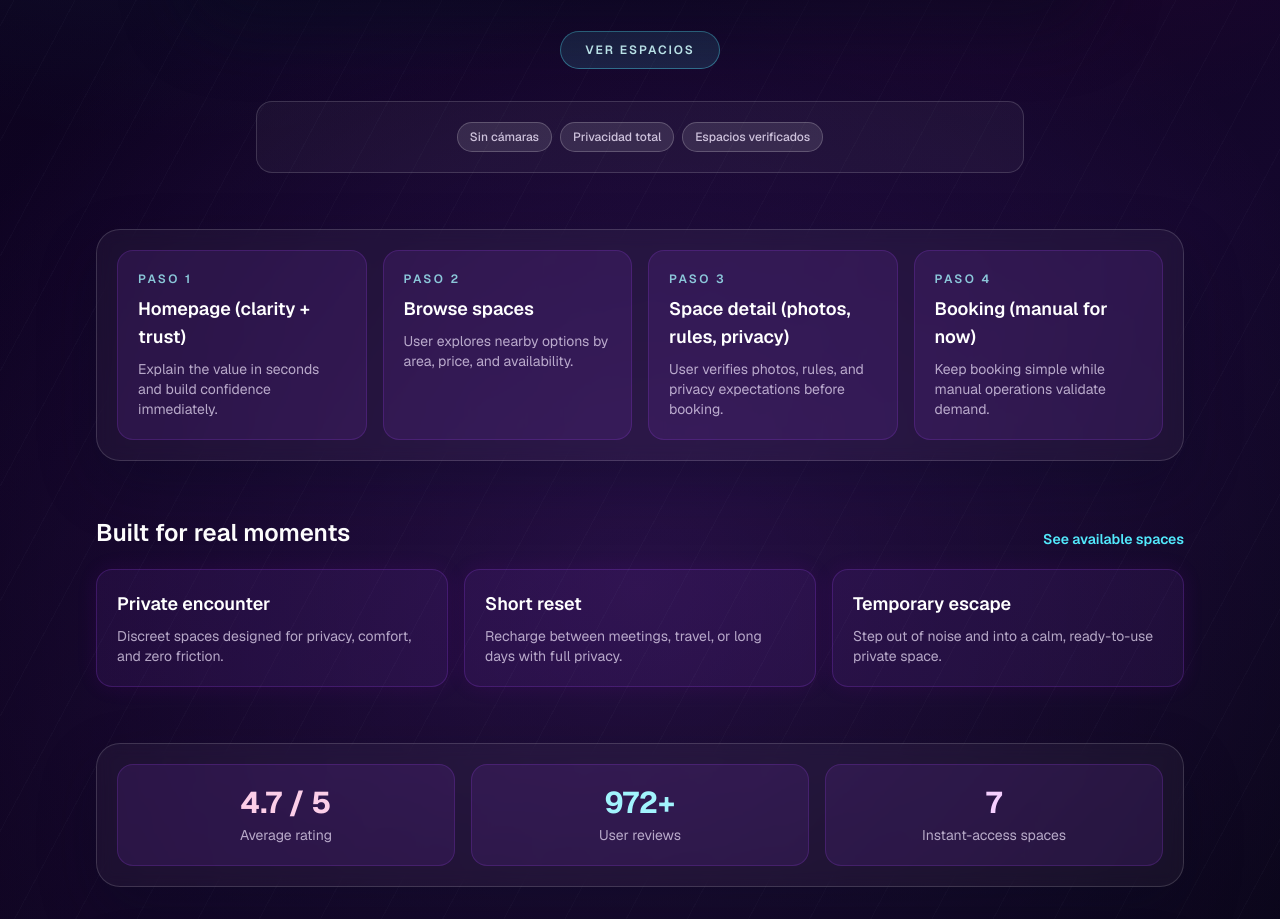
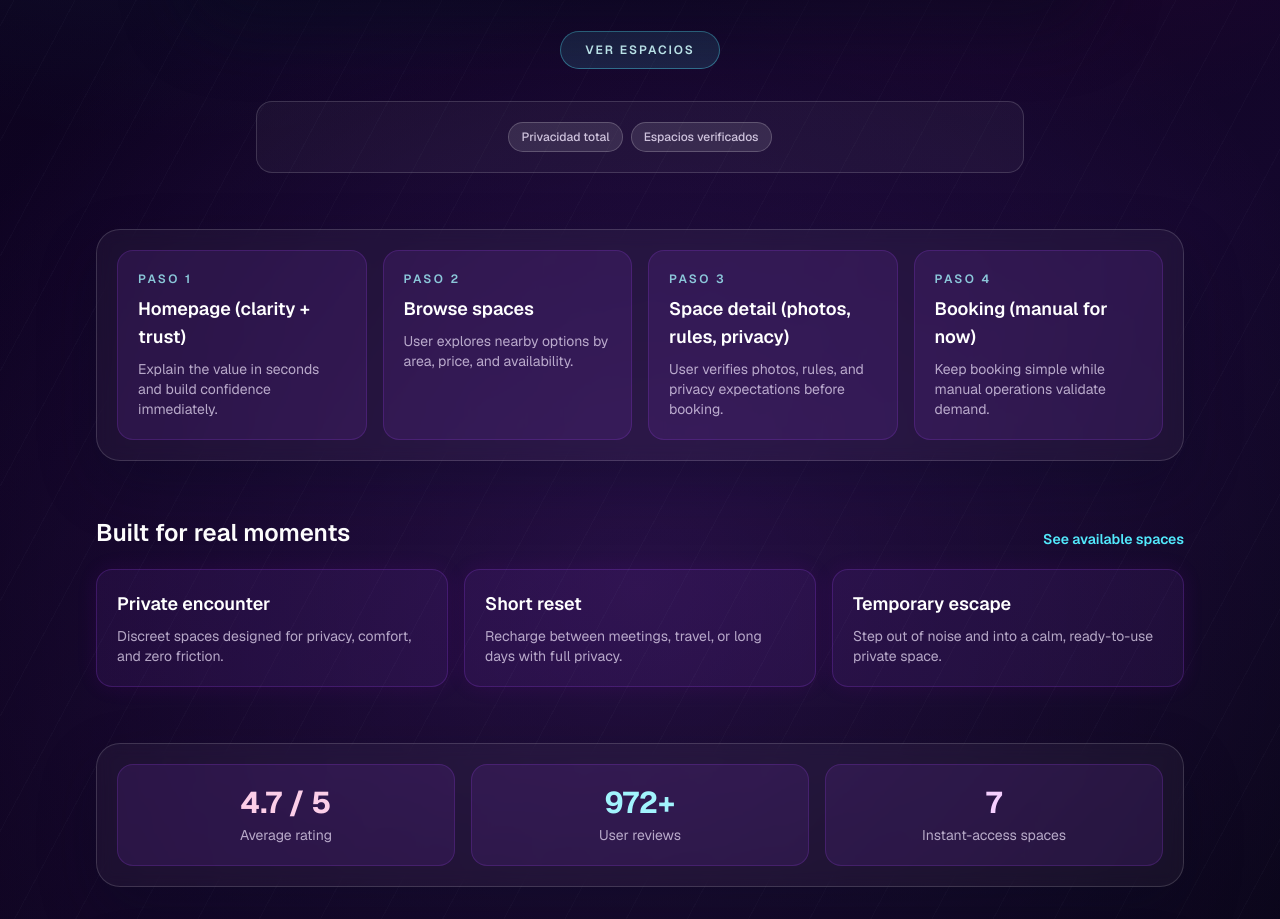
Before and after one commit to drew-84/spaced, a Next.js app: page / in a window 1280 px wide. Shown: the part 856-1775 px from the top of the page. Built offline with nearby package versions, Linux system fonts and the light colour scheme.

Commit message:
Remove the Sin camaras trust chip from homepage.
Keep the trust block focused on the remaining privacy and verification messages.

Made-with: Cursor

```diff
--- a/src/app/page.tsx
+++ b/src/app/page.tsx
@@ -150,9 +150,6 @@ export default function Home() {
             <div className="mx-auto max-w-3xl rounded-2xl border border-white/15 bg-white/[0.04] p-4 sm:p-5">
               <div className="flex flex-wrap items-center justify-center gap-2 text-xs font-medium text-purple-100/80">
                 <span className="rounded-full border border-white/20 bg-white/10 px-3 py-1.5">
-                  Sin cámaras
-                </span>
-                <span className="rounded-full border border-white/20 bg-white/10 px-3 py-1.5">
                   Privacidad total
                 </span>
                 <span className="rounded-full border border-white/20 bg-white/10 px-3 py-1.5">
```
